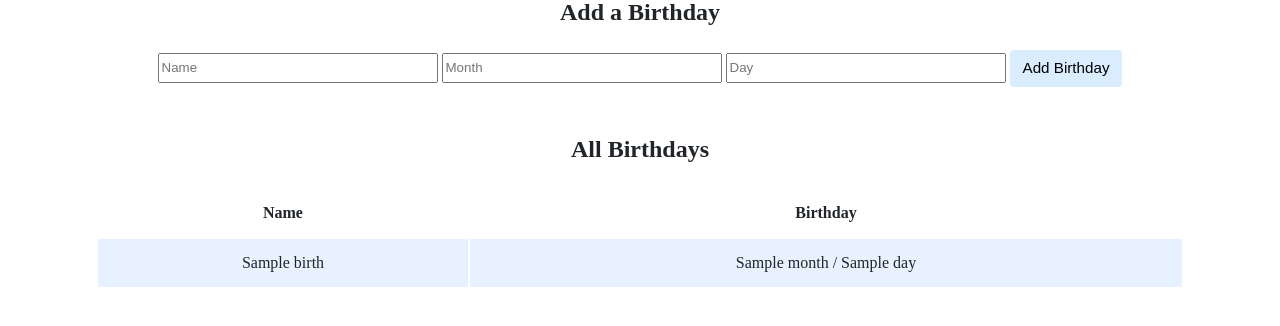
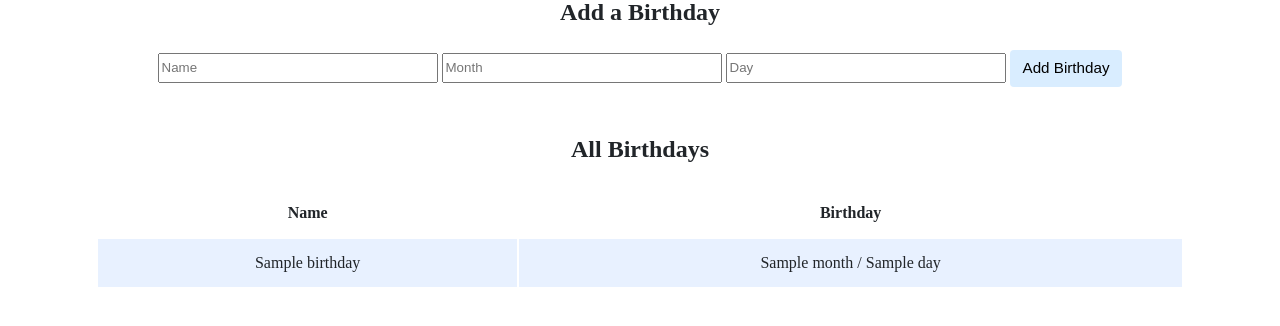
Before and after one commit to tpwong1990/tpwong, a Flask app: template birthdays/templates/index.html in a window 1280 px wide. Shown: the part 266-592 px from the top of the page. Run offline with Flask 2, Linux system fonts and the light colour scheme; the template is opened without the code that fills it: most values are stand-ins (such as "Sample title", 1, 10 or a date in 2020); some libraries are stand-ins or nearby versions.

Commit message:
Sun, Jan 15, 2023, 10:00 PM +00:00

```diff
--- a/birthdays/templates/index.html
+++ b/birthdays/templates/index.html
@@ -35,10 +35,10 @@
                     </thead>
                     <tbody>
                         <!-- TODO: Loop through the database entries to display them in this table -->
-                        {% for id in birth %}
+                        {% for birthday in birth %}
                         <tr>
-                            <td>{{ birth.name }}</td>
-                            <td>{{ birth.month }} / {{ birth.day }}</td>
+                            <td>{{ birthday.name }}</td>
+                            <td>{{ birthday.month }} / {{ birthday.day }}</td>
                         </tr>
                         {% endfor %}
                     </tbody>
```
Also changed, not shown: birthdays/birthdays.db.
